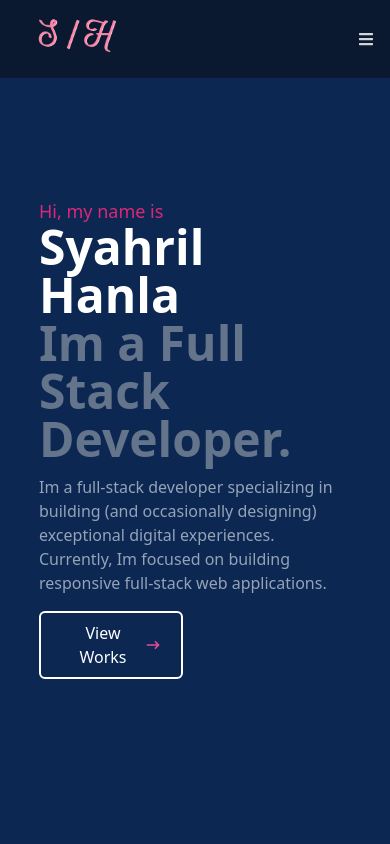
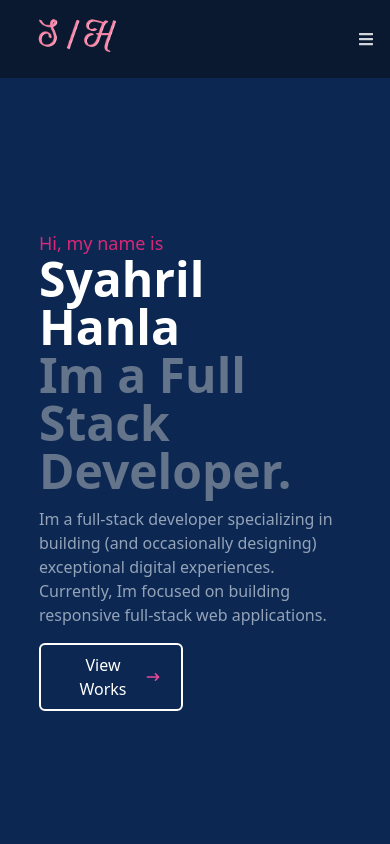
Before and after one commit to syahrilhanla/portfolio-website, a Next.js app: page / in a window 390 px wide. Shown: the top 844 px of the page. Built offline with nearby package versions, Linux system fonts and the light colour scheme.

Commit message:
added top padding for mobile layout at Introduction

```diff
--- a/components/Introduction.jsx
+++ b/components/Introduction.jsx
@@ -4,7 +4,7 @@ import { Link } from "react-scroll";
 const Introduction = () => {
 	return (
 		<div className="flex flex-col min-h-screen w-[80%] md:w-[70%] justify-center">
-			<p className="text-pink-600 font-medium text-lg md:mt-0 mt-8 mb-2">
+			<p className="text-pink-600 font-medium text-lg md:mt-0 mt-24 mb-2">
 				Hi, my name is
 			</p>
 			<h1 className="text-white text-5xl font-bold mt-[-10px]">
```
